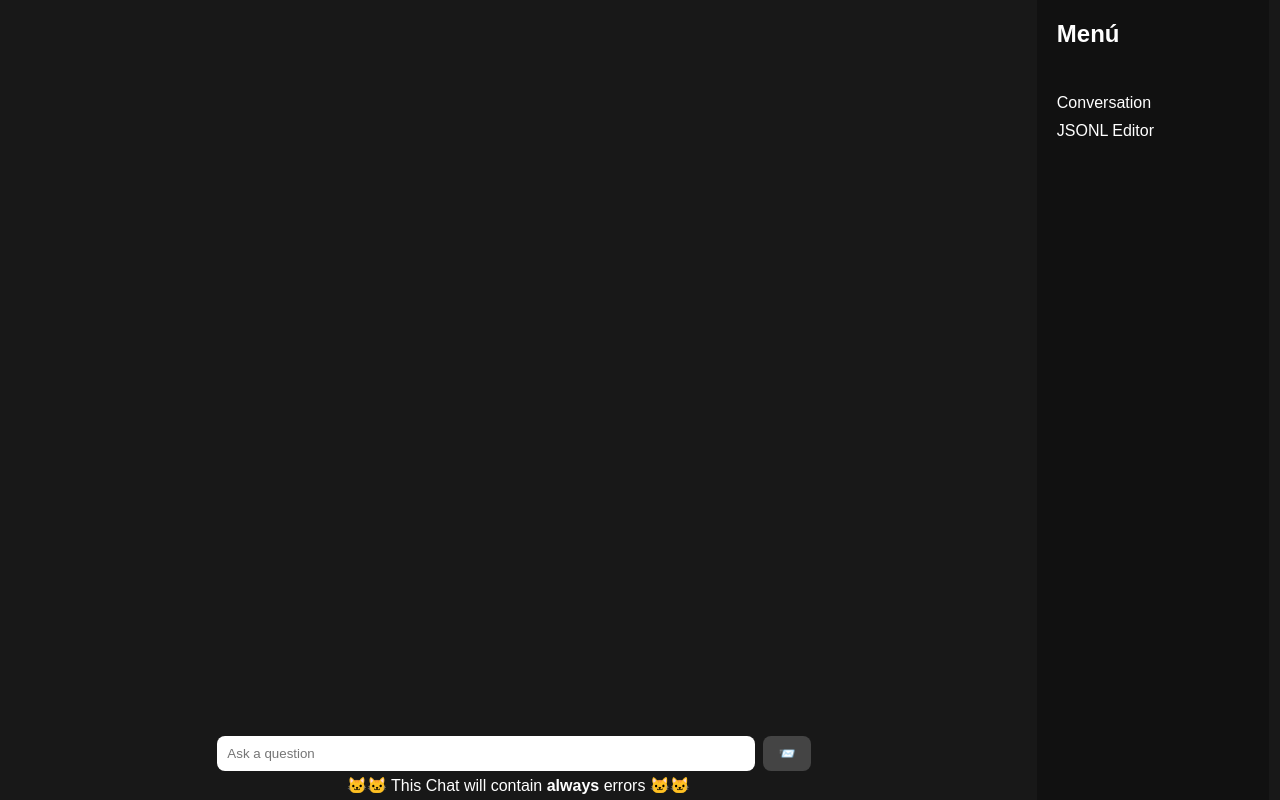
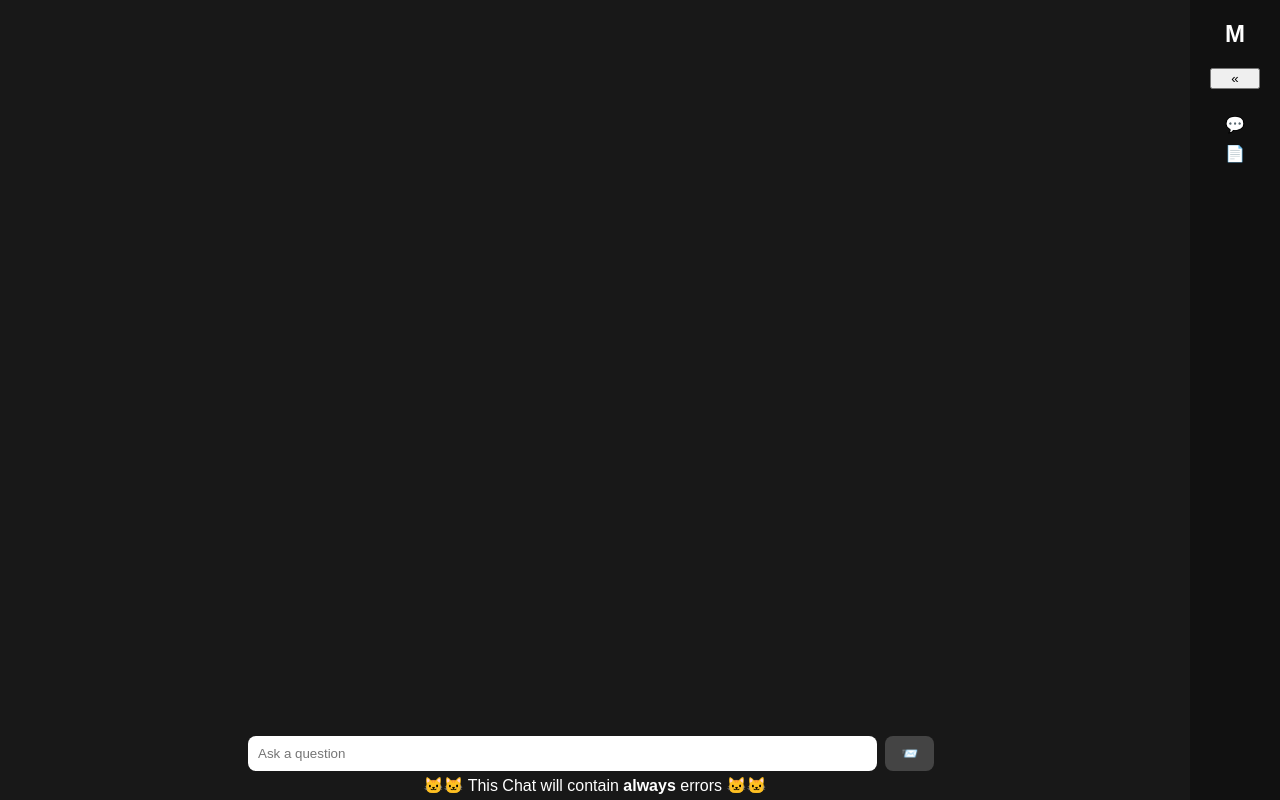
Before and after one commit to kinlly/core_ai_fe, a React (Create React App) app: page / in a window 1280 px wide. Built offline with nearby package versions, Linux system fonts and the light colour scheme.

Commit message:
book chapter render header

```diff
--- a/src/comp/JSONLEditor.tsx
+++ b/src/comp/JSONLEditor.tsx
@@ -1,10 +1,13 @@
 import React from "react";
 import { JSONEditorCard } from "./JSONEditorCard";
+import { useToast } from "./Toast";
 
 export function JSONLEditor() {
     const [files, setFiles] = React.useState<string[]>([]);
     const [data, setData] = React.useState<any[]>([]);
+    const [bookChapter, setBookChapter] = React.useState('')
     const [selectedFile, setSelectedFile] = React.useState<string | null>(null);
+    const { showToast } = useToast();
 
     React.useEffect(() => {
         (async () => {
@@ -13,6 +16,12 @@ export function JSONLEditor() {
             setFiles(json.files);
         })();
     }, []);
+
+    async function setOpenBookChapter(chapterNumber: number) {
+        const res = await fetch(`http://127.0.0.1:8000/book/${chapterNumber}`);
+        const chapter = await res.json();
+        setBookChapter(chapter.line);
+    }
 
     async function loadFile(file: string) {
         setData([]);
@@ -68,9 +77,26 @@ export function JSONLEditor() {
                     width: "100%",
                 }}
             >
+                {!!bookChapter && <pre>{bookChapter}</pre>}
                 {selectedFile ? (
                     <>
-                        <h4>Content of {selectedFile}</h4>
+                        <div style={{ display: 'flex', justifyContent: 'space-between' }} >
+                            <h4>Content of {selectedFile}</h4>
+                            <h4 onClick={() => {
+                                if (!bookChapter) {
+                                    const splittedString = selectedFile.split('.');
+                                    const potencialChapterNumber = splittedString[1];
+                                    try {
+                                        const chapterNumber = parseInt(potencialChapterNumber);
+                                        setOpenBookChapter(chapterNumber);
+                                    } catch (e) {
+                                        showToast({ message: 'Chapter not found', type: 'error' });
+                                    }
+                                } else {
+                                    setBookChapter('')
+                                }
+                            }}> {bookChapter ? '📘 Close book 📘' : '📖 Open book 📖'} </h4>
+                        </div>
                         <div
                             style={{
                                 whiteSpace: "pre-wrap",
--- a/src/comp/Menu.tsx
+++ b/src/comp/Menu.tsx
@@ -1,18 +1,27 @@
-import React from "react";
+import React, { useState } from "react";
 
 export function Menu(props: { setView: React.Dispatch<React.SetStateAction<string>> }) {
     const { setView } = props;
+    const [isOpen, setIsOpen] = useState(false);
     return (
-        <div className="sidebar">
-            <h2>Menú</h2>
-            <ul>
-                <li onClick={() => setView('conversation')}>
-                    Conversation
-                </li>
-                <li onClick={() => setView('JSONLEditor')}>
-                    JSONL Editor
-                </li>
-            </ul>
-        </div>
+        <>
+            <div className="sidebar" style={{ width: isOpen ? "15%" : "50px" }} >
+                <h2 style={{ alignSelf: isOpen ? 'unset' : 'center' }}>{isOpen ? 'Menu' : 'M'}</h2>
+                <button
+                    onClick={() => setIsOpen(prev => !prev)}
+                    className="mt-2 ml-2 p-1 bg-gray-300 rounded hover:bg-gray-400"
+                >
+                    {isOpen ? "»" : "«"}
+                </button>
+                <ul style={{ justifyItems: isOpen ? 'unset' : 'center' }}>
+                    <li onClick={() => setView('conversation')}>
+                        💬 {isOpen ? 'Conversation' : ''}
+                    </li>
+                    <li onClick={() => setView('JSONLEditor')}>
+                        📄 {isOpen ? 'JSONL Editor' : ''}
+                    </li>
+                </ul>
+            </div >
+        </>
     )
 }
--- a/src/index.css
+++ b/src/index.css
@@ -20,7 +20,6 @@ body {
 
 .sidebar {
   max-width: 15%;
-  width: 15%;
   background: #111;
   padding: 20px;
   display: flex;
@@ -46,7 +45,7 @@ body {
   flex-direction: column;
   flex: 1;
   height: 100vh;
-  max-width: 81%;
+  max-width: 100%;
   width: 81%;
 }
 
```
